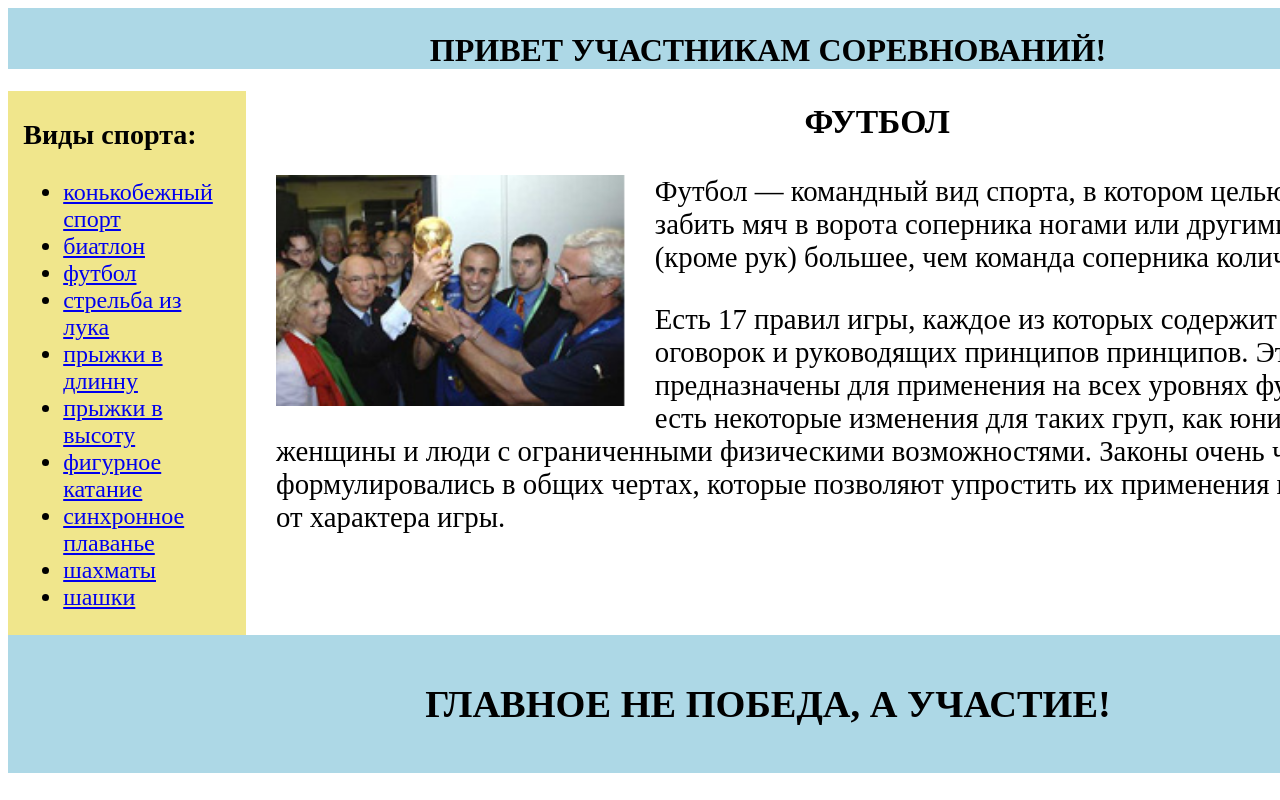
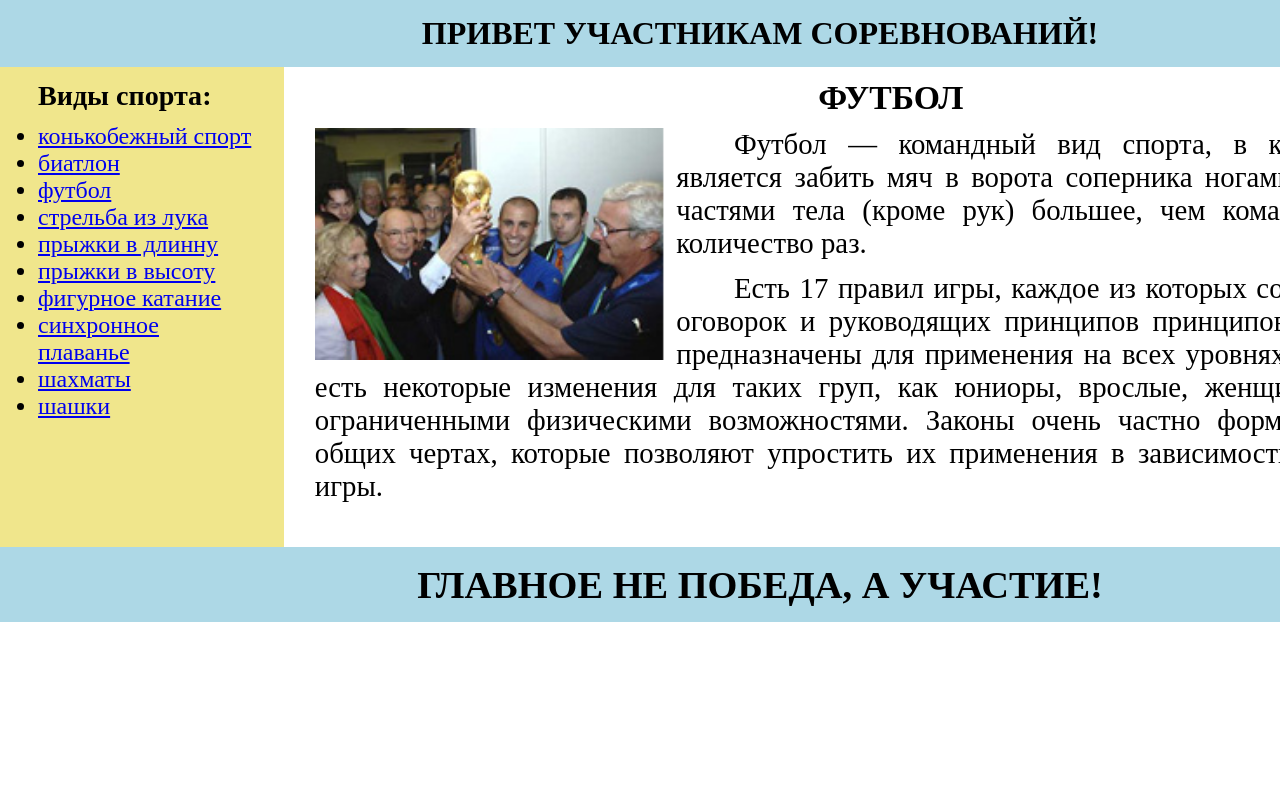
Before and after one commit to Artur1ka/Front-end-training, a plain HTML site: page MAKET_DIV/index.html in a window 1280 px wide. Shown: the top 800 px of the page. Drawn offline with Linux system fonts and the light colour scheme.

Commit message:
last version

```diff
--- a/MAKET_DIV/index.html
+++ b/MAKET_DIV/index.html
@@ -7,7 +7,7 @@
 	</head>
 <body>
 	<div class="wrapper">
-		<header class="header1">
+		<header>
 			<h1>привет участникам соревнований!</h1>
 		</header>
 			<aside>
@@ -26,13 +26,9 @@
 				</ul>
 			</aside>
 		<section>
-			<header class="header2">
+			<article>
 				<h3>Футбол</h3>
-			</header>
-			<article>
 				<img src="images/team.png"alt="кубок чемпианата мира" width="350px">
-			</article>
-			<article>
 				<p> Футбол — командный вид спорта, в котором целью является забить мяч в ворота соперника ногами или другими частями тела (кроме рук) большее, чем команда соперника количество раз.</p>
 <p>Есть 17 правил игры, каждое из которых содержит список оговорок и руководящих принципов принципов. Эти правила предназначены для применения на всех уровнях футбола, хотя есть некоторые изменения для таких груп, как юниоры, врослые, женщины и люди с ограниченными физическими возможностями. Законы очень частно формулировались в общих чертах, которые позволяют упростить их применения в зависимости от характера игры.
 				</p>
--- a/MAKET_DIV/style.css
+++ b/MAKET_DIV/style.css
@@ -1,40 +1,56 @@
+* {
+	margin: 0;
+	padding: 0;
+}
 .wrapper {
 	width: 95em;
 	margin: 0 auto;
 	background: url(images/foot.png) right repeat-y;
+	overflow: hidden;
+
 }
-.header1 {
-	height: 10%;
-	padding-top: 0.2%;
+header {
+	padding-top: 1%;
+	padding-bottom: 1%;
 	font-size: 1em;
 	background-color: #ADD8E6;
 	text-align: center;
 	text-transform: uppercase;
 }
+aside h3 {
+	padding-top: 6%;
+	padding-bottom: 5%;
+}
 
 aside {
 	float: left;
-	width: 8em;
+	width: 9em;
+	height: 20em;
 	padding-right: 2%;
-	padding-left: 1%;
-	margin-right: 2%;
+	padding-left: 2.5%;
 	font-size: 1.5em;
 	background-color: #F0E68C;
 }
-
 section {
-	width: 50em;
+	float: left;
+	width: 40em;
 	margin-left: 2%;
 	font-size: 1.8em;
 }
- .header2 {
+article h3 {
 	text-align: center;
+	padding-top: 1%;
+	padding-bottom: 1%;
 	text-transform: uppercase;
 }
 img {
 	float: left;
-	margin-right: 2%;
-	clear: bottom;
+	margin-right: 1%;
+}
+article p {
+	padding-bottom: 1%;
+	text-indent: 2em;
+	text-align: justify;
 }
 
 footer {
```
